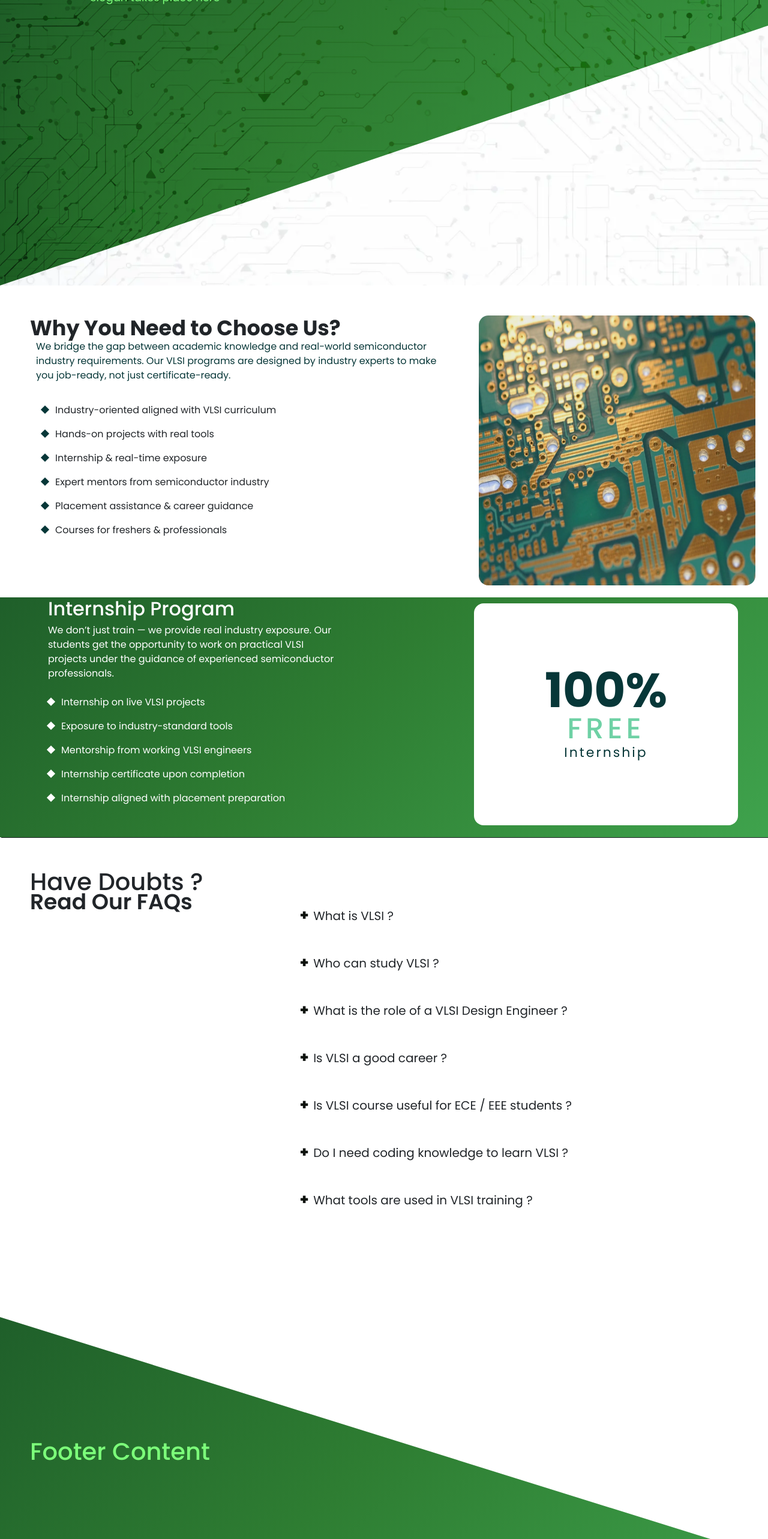
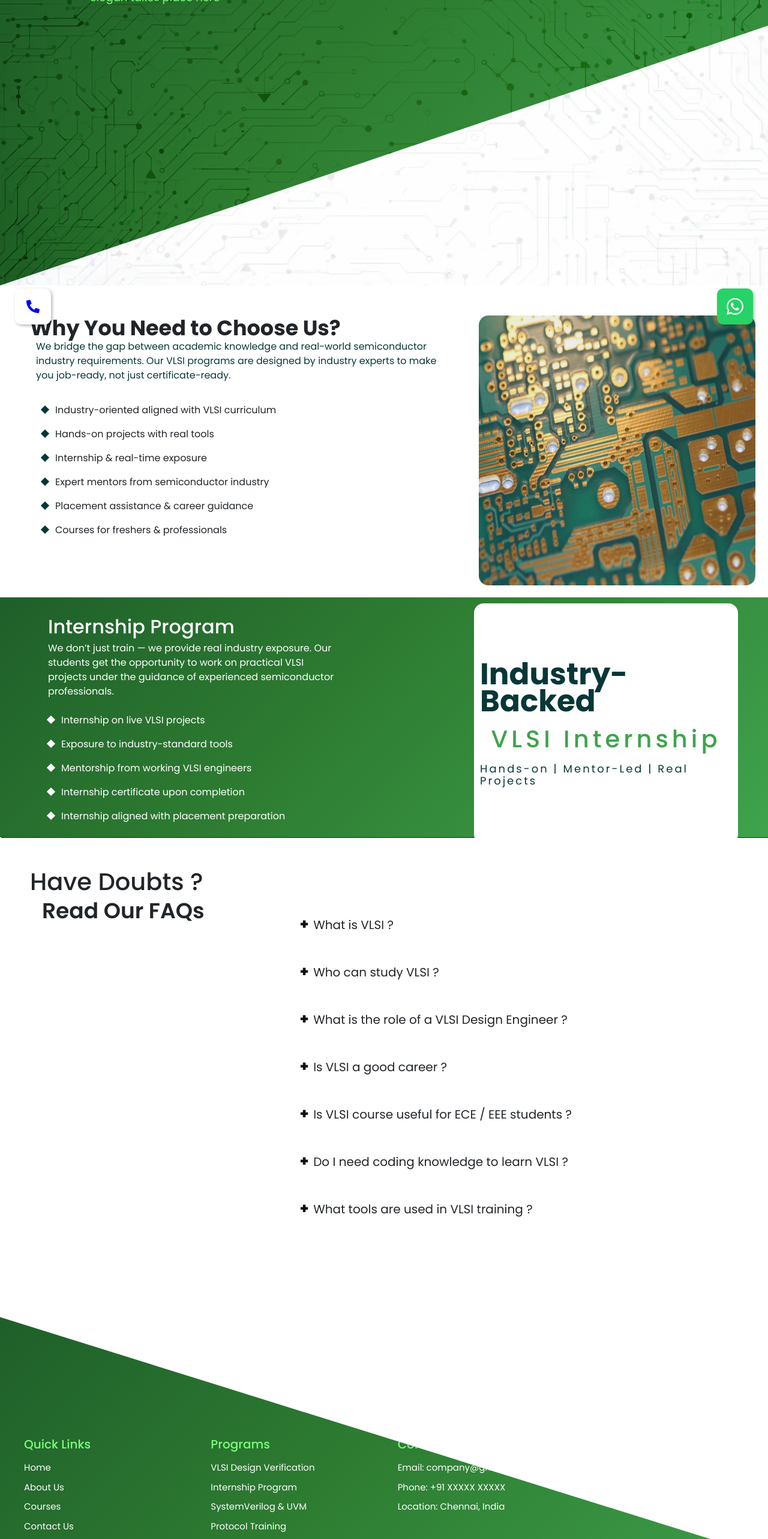
Before and after one commit to Akash-715/VLSI-Application, a React (Vite) app: page / in a window 1280 px wide. Shown: the part 234-2800 px from the top of the page at 60% size. Built offline with nearby package versions, Linux system fonts and the light colour scheme; a web font is replaced by a local one.

Commit message:
Added whatsapp and call button functionality. Added footer content and changed internship content.

```diff
--- a/package.json
+++ b/package.json
@@ -14,6 +14,7 @@
     "react": "^19.2.0",
     "react-bootstrap": "^2.10.10",
     "react-dom": "^19.2.0",
+    "react-icons": "^5.5.0",
     "react-router-dom": "^7.11.0"
   },
   "devDependencies": {
--- a/src/App.css
+++ b/src/App.css
@@ -151,7 +151,7 @@
 
 .discountWords{
     color: white;
-    padding: 0px 80px;
+    padding: 30px 80px;
     font-family: "poppins";
 
 }
@@ -206,7 +206,7 @@
 
 /* 100% */
 .discountPercentage h2{
-    font-size: 80px;
+    font-size: 50px;
     font-weight: 700;
     color: #073738;
     line-height: 0.9;
@@ -215,16 +215,16 @@
 
 /* FREE */
 .discountPercentage h1{
-    font-size: 48px;
+    font-size: 40px;
     letter-spacing: 6px;
-    color: #6fd1a5;
-    margin: 4px 0;
+    color:#3FA34D;
+    margin: 20px 0;
     line-height: 1;
 }
 
 /* Internship */
 .discountPercentage p{
-    font-size: 22px;
+    font-size: 18px;
     letter-spacing: 3px;
     color: #073738;
     margin: 0;
@@ -246,8 +246,8 @@
 
 .faqDiv h2{
     font-family: "poppins";
-    margin-top:-20px;
-    margin-left: 50px;
+    margin-top:-5px;
+    margin-left: 70px;
     font-size: 36px;
     font-weight: 600;
 }
@@ -400,23 +400,23 @@
 
   .discountPercentage{
       margin: 24px auto 0;
-      padding: 16px;
+      padding: 20px;
       width: 100%;
-      max-width: 260px;
+      max-width: 320px;
       border-radius: 14px;
   }
 
   .discountPercentage h2{
-      font-size: 52px;
+      font-size: 26px;
   }
 
   .discountPercentage h1{
-      font-size: 30px;
+      font-size: 22px;
       letter-spacing: 3px;
   }
 
   .discountPercentage p{
-      font-size: 16px;
+      font-size: 14px;
       letter-spacing: 2px;
   }
 
@@ -427,9 +427,13 @@
       padding-bottom: 40px;
   }
 
-  .faqDiv h1,
+  .faqDiv h1{
+      padding-left: 12px;
+  }
+
   .faqDiv h2{
-      padding-left: 16px;
+    padding-bottom: 30px;
+    padding-right: 20px;
   }
 
   .faqContent{
@@ -437,10 +441,15 @@
       padding: 0 16px;
   }
 
+  .question{
+    font-size: 18px;
+  }
+
   .answer{
       width: 100%;
       font-size: 14px;
   }
+
 
   /* ---------- FOOTER ---------- */
 
--- a/src/App.jsx
+++ b/src/App.jsx
@@ -2,11 +2,13 @@ import './App.css'
 import {Routes , Route} from 'react-router-dom';
 
 import Navbar from './Components/Navbar.jsx';
+import WhatsappIcon from './Components/WhatsappIcon.jsx';
 
 import Home from './pages/Home.jsx';
 import About from  './pages/About.jsx';
 import Courses from './pages/Courses.jsx';
 import Contact from './pages/Contact.jsx';
+import CallButton from './Components/CallButton.jsx';
 
 
 function App() {
@@ -21,6 +23,9 @@ function App() {
         <Route path = "/courses" element = {<Courses />} />
         <Route path = "/Contact" element = {<Contact />} />
       </Routes>
+
+      <CallButton />
+      <WhatsappIcon />
     </div>
   )
 }
--- /dev/null
+++ b/src/Components/CallButton.jsx
@@ -0,0 +1,30 @@
+import React from 'react';
+import { FaPhoneAlt } from 'react-icons/fa';
+
+import './whatsapp.css';
+
+const CallButton = () => {
+
+  const phone = "+91 91594 62524";
+
+  const handleCallClick = () => {
+    const isMobile = /iPhone|iPad|iPod|Android/i.test(navigator.userAgent);
+
+    if(isMobile){
+      window.location.href = `tel:${phone.replace(/\s+/g, "")}`;
+    }else{
+      navigator.clipboard.writeText(phone)
+      alert("Phone number copied to clipboard");
+    }
+
+  }
+
+
+  return (
+    <div className='call-btn' onClick={handleCallClick}>
+      <FaPhoneAlt size={22} />
+    </div>
+  )
+}
+
+export default CallButton
--- a/src/Components/Footer.jsx
+++ b/src/Components/Footer.jsx
@@ -3,9 +3,51 @@ import './footer.css'
 
 const Footer = () => {
   return (
-    <div className='footerDiv'>
-      <h1>Footer Content</h1>
-    </div>
+    <footer className="footerDiv">
+
+      <div className="footerContent">
+
+        {/* LEFT – BRAND / QUICK LINKS */}
+        <div className="footerCol">
+          <h3>Quick Links</h3>
+          <ul>
+            <li>Home</li>
+            <li>About Us</li>
+            <li>Courses</li>
+            <li>Contact Us</li>
+          </ul>
+        </div>
+
+        {/* MIDDLE – PROGRAMS */}
+        <div className="footerCol">
+          <h3>Programs</h3>
+          <ul>
+            <li>VLSI Design Verification</li>
+            <li>Internship Program</li>
+            <li>SystemVerilog & UVM</li>
+            <li>Protocol Training</li>
+          </ul>
+        </div>
+
+        {/* RIGHT – CONTACT */}
+        <div className="footerCol">
+          <h3>Contact</h3>
+          <p>Email: company@gmail.com</p>
+          <p>Phone: +91 XXXXX XXXXX</p>
+          <p>Location: Chennai, India</p>
+        </div>
+
+      </div>
+
+      {/* DIVIDER */}
+      <div className="footerDivider"></div>
+
+      {/* COPYRIGHT */}
+      <div className="footerBottom">
+        © 2026 Company Name. All Rights Reserved.
+      </div>
+
+    </footer>
   )
 }
 
--- /dev/null
+++ b/src/Components/WhatsappIcon.jsx
@@ -0,0 +1,26 @@
+import React from 'react';
+import { FaWhatsapp } from 'react-icons/fa';
+
+import './whatsapp.css';
+
+const WhatsappIcon = () => {
+
+    const phone = "919159462524";
+    const message = "Hi, I want to know about VLSI courses";
+
+    const WhatsAppURL = `http://wa.me/${phone}?text=${encodeURIComponent(message)}`
+
+
+  return (
+    <a
+    href = {WhatsAppURL}
+    className='whatsApp_float'
+    target="_blank"
+    rel="noopener noreferrer"
+    >
+        <FaWhatsapp className='whatsapp_icon' />
+    </a>
+  )
+}
+
+export default WhatsappIcon
--- a/src/Components/footer.css
+++ b/src/Components/footer.css
@@ -1,10 +1,8 @@
-
-/* Footer */
+/* ================= FOOTER ================= */
 
 .footerDiv{
   width: 100%;
   height: 600px;
-
   background: linear-gradient(
     135deg,
     #1F5F2A 0%,
@@ -18,35 +16,92 @@
     150% 100%,
     80% 100%
   );
+
+  color: white;
+  display: flex;
+  flex-direction: column;
+  justify-content: space-between;
 }
 
-.footerDiv h1{
-    padding-left: 50px ;
-    padding-top: 200px;
-    font-family: 'poppins';
+/* MAIN CONTENT */
+.footerContent{
+  display: grid;
+  grid-template-columns: 1fr 1fr 1fr;
+  gap: 24px;                 /* ⬅ reduced gap */
+  padding: 200px 40px 40px; /* ⬅ reduced side padding */
+  max-width: 990px;        /* ⬅ keeps content inside green area */
+}
+
+/* COLUMN */
+.footerCol h3{
+  font-family: "poppins";
+  font-size: 20px;
+  margin-bottom: 16px;
+  color: #7CFF7A;
+  margin-right: 10px;
+}
+
+.footerCol ul{
+  list-style: none;
+  padding: 0;
+}
+
+.footerCol li{
+  margin-bottom: 10px;
+  font-family: "poppins";
+  font-size: 15px;
+  cursor: pointer;
+}
+
+.footerCol li:hover{
   color: #7CFF7A;
 }
 
-@media(max-width:768px){
+.footerCol p{
+  font-family: "poppins";
+  font-size: 15px;
+  margin-bottom: 10px;
+}
+
+/* DIVIDER */
+.footerDivider{
+  width: 90%;
+  height: 1px;
+  background: rgba(255,255,255,0.4);
+  margin: 0 auto;
+}
+
+/* COPYRIGHT */
+.footerBottom{
+  text-align: center;
+  padding: 20px 0 30px;
+  font-family: "poppins";
+  font-size: 14px;
+  color: #e0ffe3;
+}
+
+/* ================= MOBILE ================= */
+
+@media (max-width: 768px){
+
   .footerDiv{
-      width: 100vw;
-      max-width: 100%;
     height: auto;
-      overflow: hidden;
-      padding-bottom: 50px;
-
-      /* SAFE FOOTER CLIP-PATH */
     clip-path: polygon(
-        0% 20%,
+      0% 10%,
       0% 100%,
       100% 100%,
       100% 0%
     );
   }
 
-  .footerDiv h1{
-      padding: 80px 16px 0;
+  .footerContent{
+    grid-template-columns: 1fr;
+    padding: 120px 20px 40px;
     text-align: center;
-      font-size: 28px;
   }
+
+  .footerDivider{
+    width: 80%;
   }
+
+}
--- /dev/null
+++ b/src/Components/whatsapp.css
@@ -0,0 +1,92 @@
+
+
+.whatsApp_float{
+    position:fixed;
+    width: 60px;
+    height: 60px;
+    bottom: 25px;
+    right: 25px;
+    background-color: #25d366;
+    color: white;
+    border-radius: 10px;
+    text-align: center;
+    font-size: 32px;
+    box-shadow: 2px 2px 5px rgba(0,0,0,0.3);
+    z-index: 1000;
+    display: flex;
+    align-items: center;
+    justify-content: center;
+    transition: transform 0.2s ease;
+}
+
+.whatsApp_float:hover{
+    transform: scale(1.1);
+}
+
+
+.whatsApp_float::after {
+  content: "Whatsapp us!!";
+  position: absolute;
+  right: 70px;
+  background-color: #25d366;
+  color: white;
+  padding: 10px 10px;
+  border-radius: 4px;
+  font-size: 12px;
+  white-space: nowrap;
+  visibility: hidden;
+
+}
+
+.whatsApp_float:hover::after {
+  visibility: visible;
+}
+
+/* Call Button */
+
+.call-btn{
+    position: fixed;
+    width: 60px;
+    height: 60px;
+    bottom: 25px;
+    left: 25px;
+    border-radius: 10px;
+    box-shadow:  2px 2px 5px rgba(0,0,0,0.3) ;
+    background-color: white;
+    color: blue;
+    display: flex;
+    justify-content: center;
+    align-items: center;
+    transition: transform 0.2s ease;
+    z-index: 1000;
+    cursor: pointer;
+}
+
+.call-btn::after{
+  content: "Copy number";
+  font-family: 'poppins';
+  position: absolute;
+  left: 70px;
+  background-color: white;
+  color: black;
+  padding: 10px 10px;
+  border-radius: 4px;
+  font-size: 14px;
+  white-space: nowrap;
+  visibility: hidden;
+  box-shadow:  2px 2px 5px rgba(0,0,0,0.3) ;
+}
+
+.call-btn:hover::after {
+  visibility: visible;
+}
+
+
+
+@media(max-width:768px){
+    .whatsApp_float ,
+    .call-btn{
+        bottom: 50px;
+        right: 10px;
+    }
+}
--- a/src/pages/Home.jsx
+++ b/src/pages/Home.jsx
@@ -103,9 +103,9 @@ const Home = () => {
         </div>
 
         <div className='discountPercentage'>
-            <h2>100%</h2>
-            <h1>FREE</h1>
-            <p>Internship</p>
+            <h2>Industry-Backed</h2>
+            <h1>VLSI Internship</h1>
+            <p>Hands-on | Mentor-Led | Real Projects</p>
         </div>
       </div>
 
```
Also changed, not shown: 1 other file (tests, documents, lock files or other folders). Lines whose indentation alone changed are shown as unchanged.
